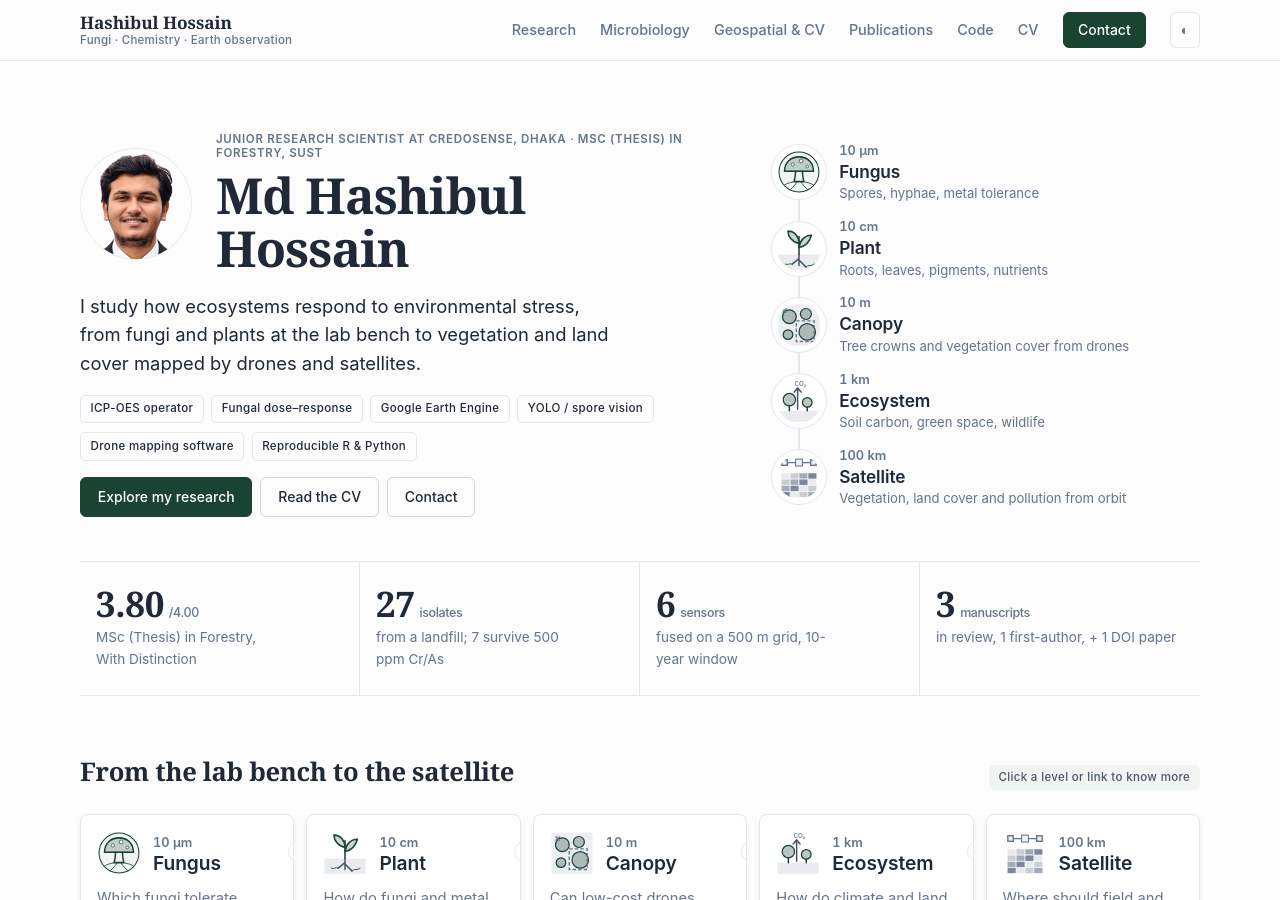
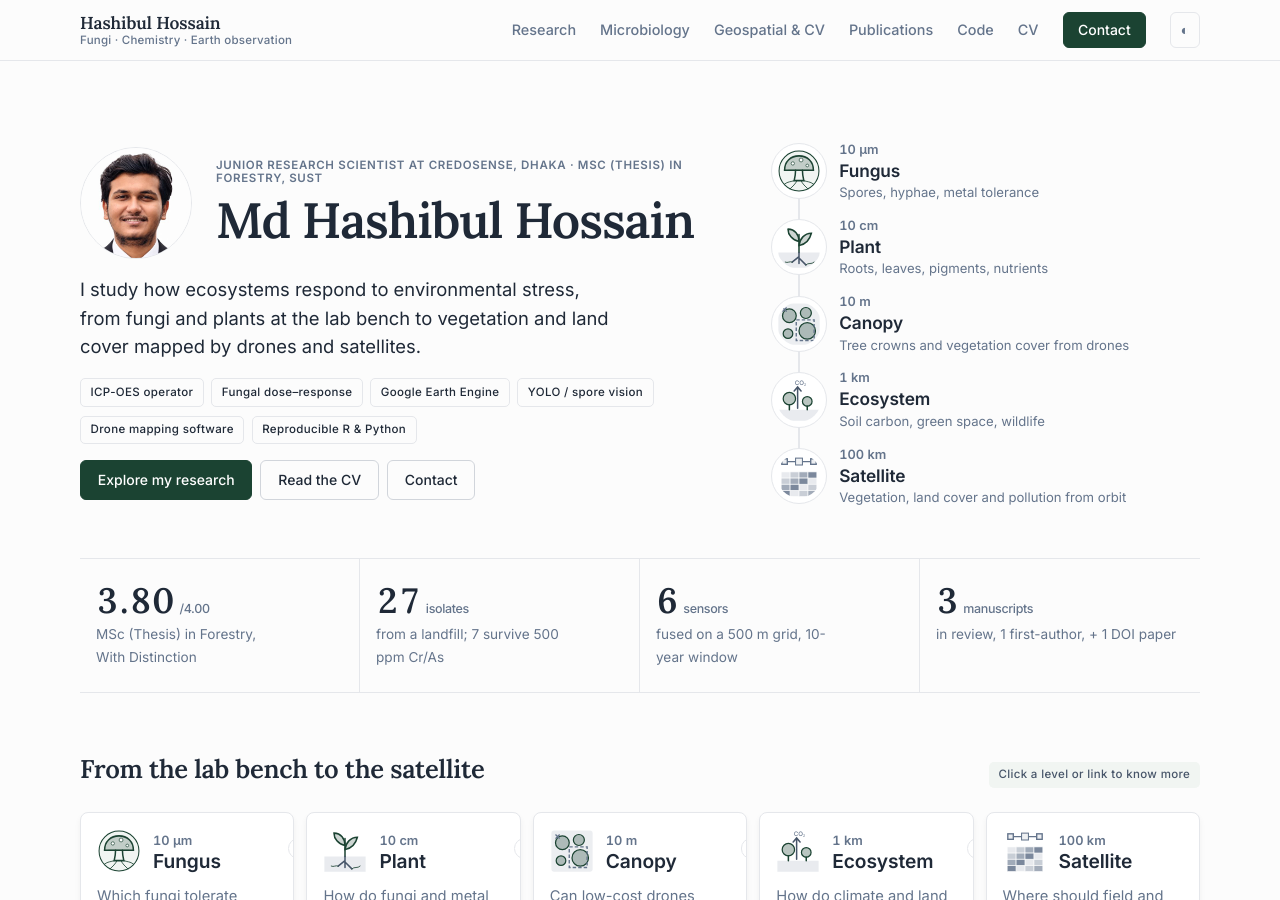
Before and after one commit to mdhashibulhossain/mdhashibulhossain.github.io, a Jekyll site: the page built from index.html, in a window 1280 px wide and 900 px high. Built offline with Jekyll 4.4.1, drawn with Linux system fonts in a browser that asks for light colours.

Commit message:
Add files via upload

```diff
--- a/_layouts/default.html
+++ b/_layouts/default.html
@@ -3,12 +3,12 @@
 <head>
   <meta charset="utf-8">
   <meta name="viewport" content="width=device-width, initial-scale=1, viewport-fit=cover">
-  <title>   {% if page.title and page.title != "" %}{{ page.title }} · {% endif %}{{ site.title }}</title>
+  <title>{% if page.title and page.title != "" %}{{ page.title }} · {% endif %}{{ site.title }}</title>
   <meta name="description" content="{{ page.description | default: site.description }}">
   {% seo title=false %}
   <link rel="preconnect" href="https://fonts.googleapis.com">
   <link rel="preconnect" href="https://fonts.gstatic.com" crossorigin>
-  <link rel="stylesheet" href="https://fonts.googleapis.com/css2?family=Spectral:ital,wght@0,400;0,600;1,400&family=IBM+Plex+Sans:wght@400;500;600&family=IBM+Plex+Mono:wght@400;500&display=swap">
+  <link rel="stylesheet" href="https://fonts.googleapis.com/css2?family=Inter:wght@400;500;600&family=Lora:wght@600&display=swap">
   <link rel="stylesheet" href="{{ '/assets/css/site.css' | relative_url }}">
   <script>try{var t=localStorage.getItem('theme');if(t)document.documentElement.setAttribute('data-theme',t)}catch(e){}</script>
 </head>
```
